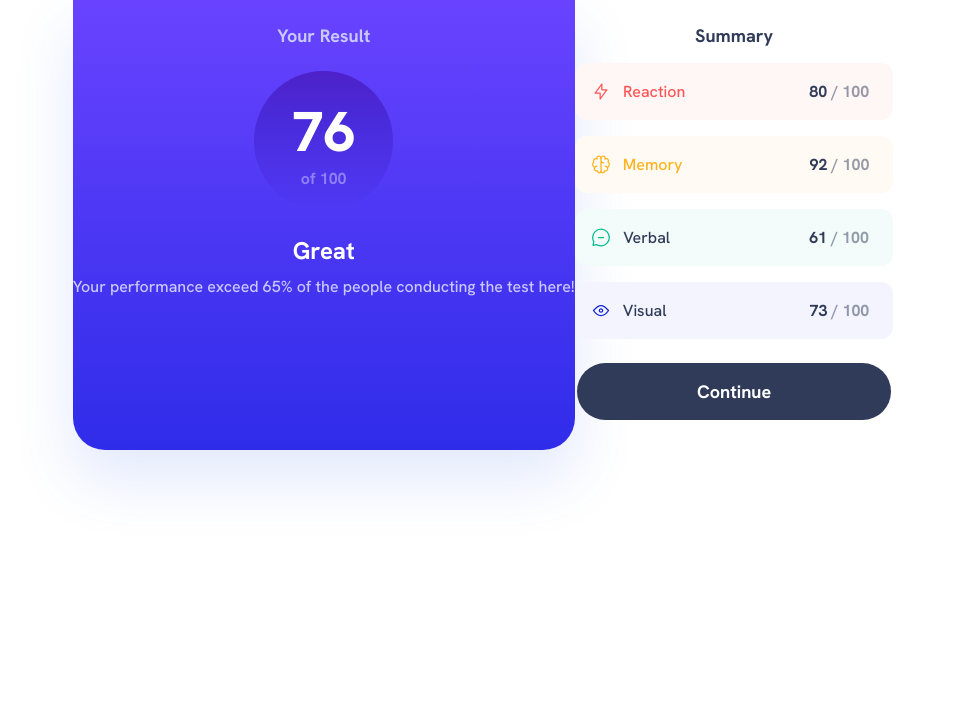
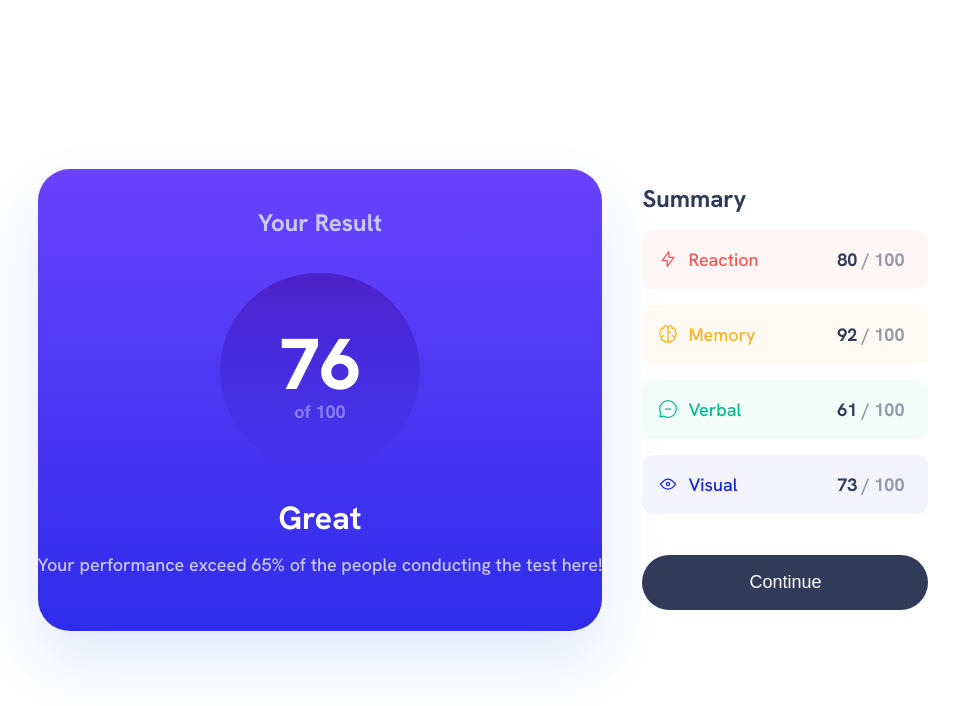
Before and after one commit to Ani-Kiria/Summary-Card, a plain HTML site: page index.html in a window 1536 px wide. Shown: the whole page, without its empty margins (285-1244 px from the left). Drawn offline with Linux system fonts and the light colour scheme.

Commit message:
structure update

```diff
--- a/index.html
+++ b/index.html
@@ -22,30 +22,38 @@
 
       <div class="white-container">
         <div class="header-box">
-          <h2 class="header summary">Summary</h2>
+          <h2 class="header">Summary</h2>
         </div>
 
         <div class="category reaction">
+          <div class="box1">
             <img src="./images/icon-reaction.svg" alt="flash" />
             <p class="title one">Reaction</p>
+          </div>
           <p class="score">80<span class="totalCount"> / 100</span></p>
         </div>
 
         <div class="category memory">
+          <div class="box1">
             <img src="./images/icon-memory.svg" alt="brain" />
             <p class="title two">Memory</p>
+          </div>
           <p class="score">92<span class="totalCount"> / 100</span></p>
         </div>
 
         <div class="category verbal">
+          <div class="box1">
             <img src="./images/icon-verbal.svg" alt="remove chat" />
             <p class="title three">Verbal</p>
+          </div>
           <p class="score">61<span class="totalCount"> / 100</span></p>
         </div>
 
         <div class="category visual">
+          <div class="box1">
             <img src="./images/icon-visual.svg" alt="eye" />
             <p class="title four">Visual</p>
+          </div>
           <p class="score">73<span class="totalCount"> / 100</span></p>
         </div>
 
--- a/style.css
+++ b/style.css
@@ -12,6 +12,7 @@ body {
 }
 .blue-container {
   color: #cac9ff;
+  font-weight: 700;
   border-radius: 0px 0px 32px 32px;
   background: linear-gradient(180deg, #75f 0%, #6943ff 0.01%, #2f2ce9 100%);
   box-shadow: 0px 30px 60px 0px rgba(61, 108, 236, 0.15);
@@ -21,13 +22,9 @@ body {
   gap: 1rem;
   padding: 2.4rem 0 4rem;
 }
-.header-box {
-  display: flex;
-}
 .header {
   text-align: center;
   font-size: 1.8rem;
-  font-weight: 700;
 }
 .circle {
   background: linear-gradient(
@@ -50,13 +47,11 @@ body {
 }
 #total {
   font-size: 1.6rem;
-  font-weight: 700;
   opacity: 0.52;
 }
 .great {
   color: white;
   font-size: 2.4rem;
-  font-weight: 700;
 }
 .performance {
   font-size: 1.6rem;
@@ -66,20 +61,25 @@ body {
 .white-container {
   display: flex;
   flex-direction: column;
-  align-items: center;
   font-size: 1.6rem;
   font-weight: 700;
   color: #303b59;
   gap: 1.6rem;
   padding: 2.4rem 0 3rem;
 }
+.header-box {
+  margin-right: auto;
+}
+.box1 {
+  display: flex;
+  align-items: center;
+  gap: 1rem;
+}
 .title {
   font-weight: 500;
-  padding-left: 1.2rem;
 }
 .one {
   color: #ff5555;
-  padding-right: 12.4rem;
 }
 .totalCount {
   opacity: 0.5;
@@ -89,8 +89,10 @@ body {
 }
 .category {
   display: flex;
+  justify-content: space-between;
   border-radius: 1.2rem;
   padding: 1.8rem 1.6rem;
+  width: 100%;
 }
 .reaction {
   background: linear-gradient(
@@ -110,7 +112,6 @@ body {
 }
 .two {
   color: #ffb21e;
-  padding-right: 12.7rem;
 }
 .verbal {
   background: linear-gradient(
@@ -121,7 +122,7 @@ body {
     #00bb8f;
 }
 .three {
-  padding-right: 13.9rem;
+  color: #00bb8f;
 }
 .visual {
   background: linear-gradient(
@@ -132,10 +133,9 @@ body {
     #1125d6;
 }
 .four {
-  padding-right: 14.3rem;
+  color: #1125d6;
 }
 button {
-  all: unset;
   color: white;
   font-size: 1.8rem;
   border-radius: 12.8rem;
@@ -143,11 +143,54 @@ button {
   padding: 1.7rem 12rem;
   cursor: pointer;
   margin-top: 0.8rem;
+  width: 100%;
+  border: none;
 }
 @media (min-width: 1440px) {
   .main-container {
     display: flex;
-    flex-direction: row;
+    align-items: center;
     justify-content: center;
+    gap: 4rem;
+    min-height: 100vh;
+  }
+  .performance {
+    text-align: center;
+  }
+  .blue-container {
+    gap: 1.4rem;
+    border-radius: 32px;
+    padding: 3.8rem 0 5.5rem;
+  }
+  .header {
+    font-size: 2.4rem;
+  }
+  .circle {
+    padding: 5.5rem 6rem 4.6rem;
+    border-radius: 12rem;
+    margin: 2.1rem 0 1.4rem;
+  }
+  #grade {
+    font-size: 7.2rem;
+  }
+  #total {
+    font-size: 1.8rem;
+  }
+  .great {
+    font-size: 3.2rem;
+  }
+  .performance {
+    font-size: 1.8rem;
+  }
+  .white-container {
+    font-size: 1.8rem;
+    padding: 3.8rem 0 4.6rem;
+  }
+  button {
+    padding: 1.7rem 10.7rem;
+    margin-top: 2.5rem;
+  }
+  button:hover {
+    background: linear-gradient(180deg, #75f 0%, #6943ff 0.01%, #2f2ce9 100%);
   }
 }
```
Lines whose indentation alone changed are shown as unchanged.
